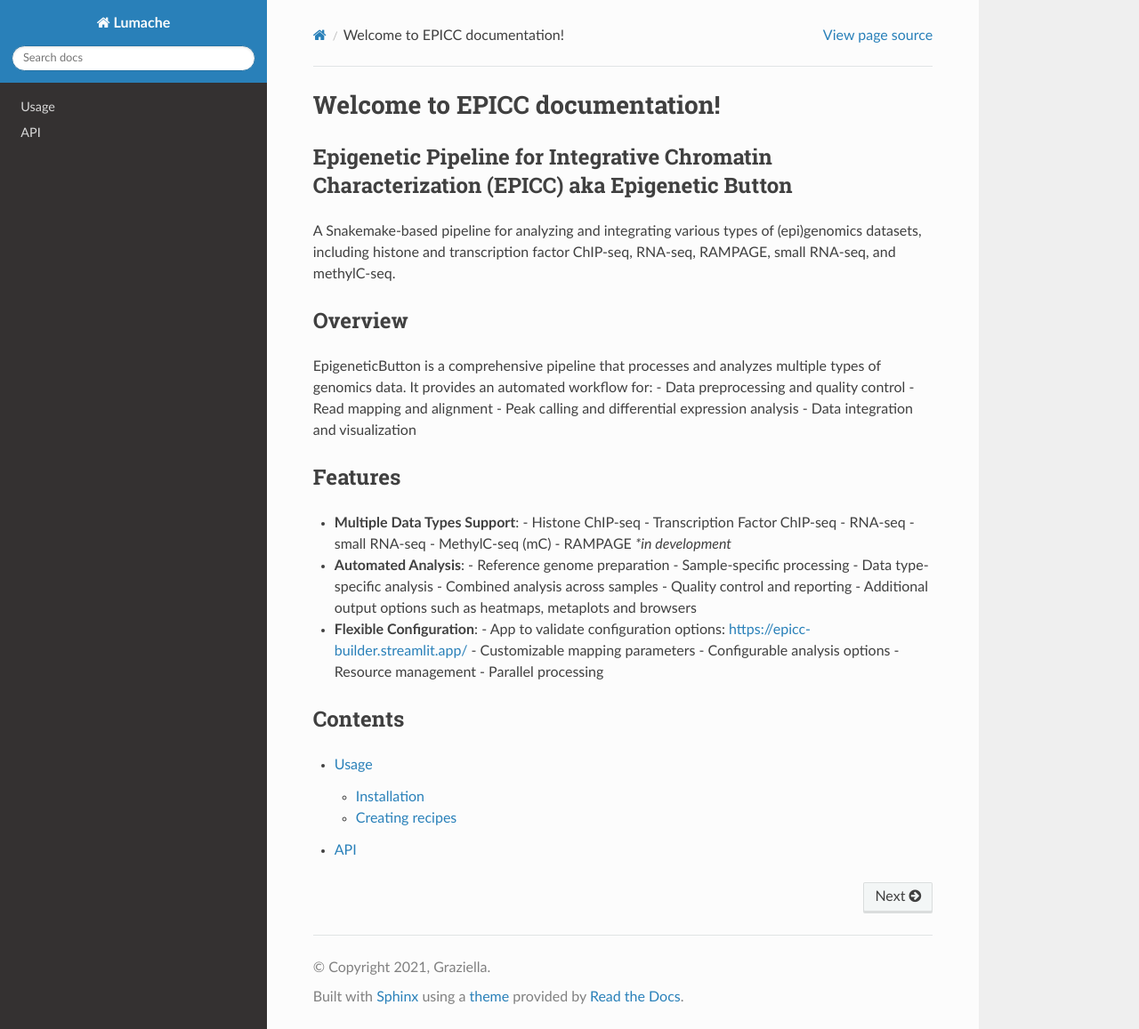
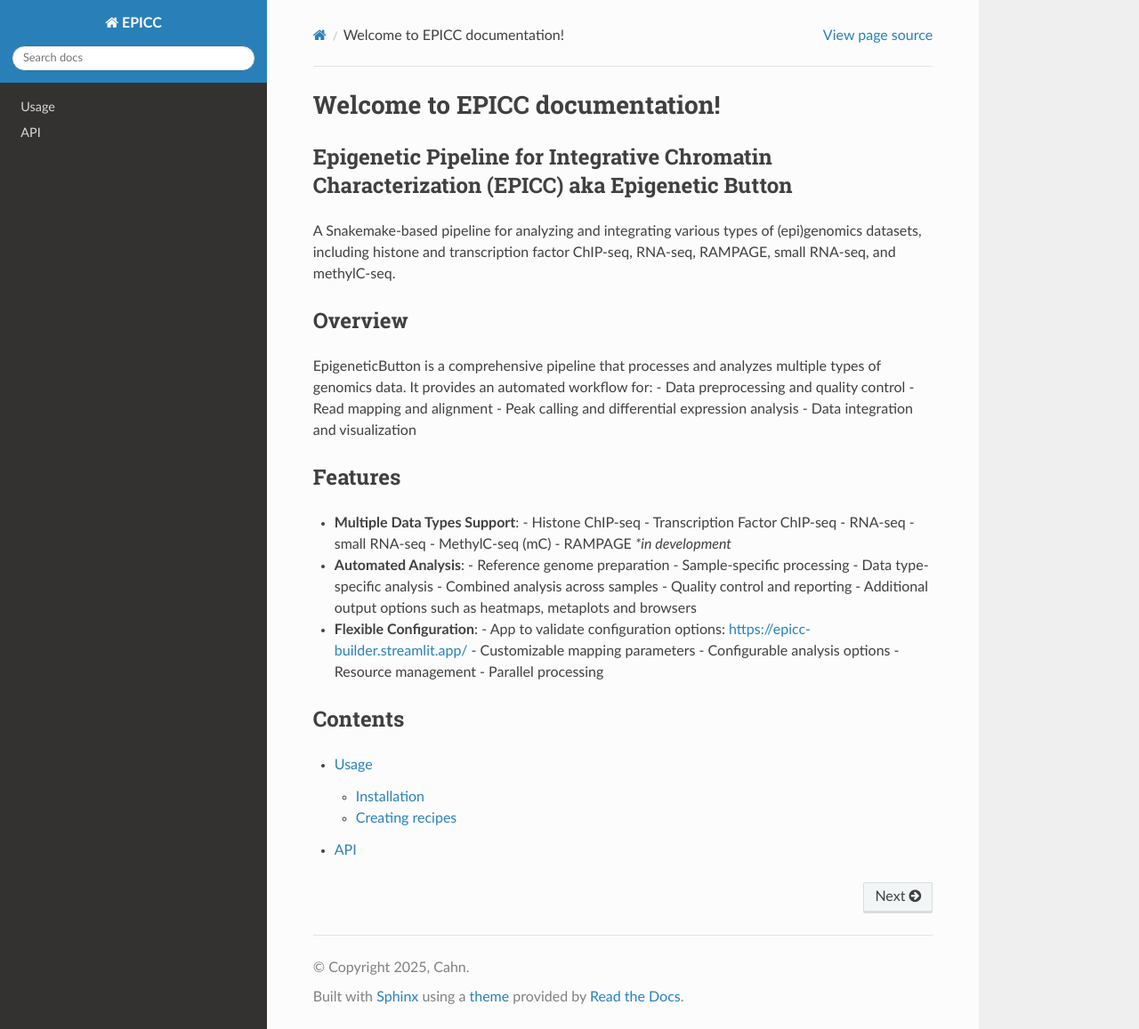
Before and after one commit to joncahn/epicc-documentation, a Sphinx documentation site: the page built from docs/source/index.rst, in a window 1280 px wide and 1157 px high. Shown: the whole window at 89% size. Built offline with Sphinx 7.4.7 and the Read the Docs theme 3.1.0, drawn with Linux system fonts in a browser that asks for light colours.

Commit message:
Update project information in conf.py

```diff
--- a/docs/source/conf.py
+++ b/docs/source/conf.py
@@ -2,9 +2,9 @@
 
 # -- Project information
 
-project = 'Lumache'
-copyright = '2021, Graziella'
-author = 'Graziella'
+project = 'EPICC'
+copyright = '2025, Cahn'
+author = 'Joanthan Cahn'
 
 release = '0.1'
 version = '0.1.0'
```
